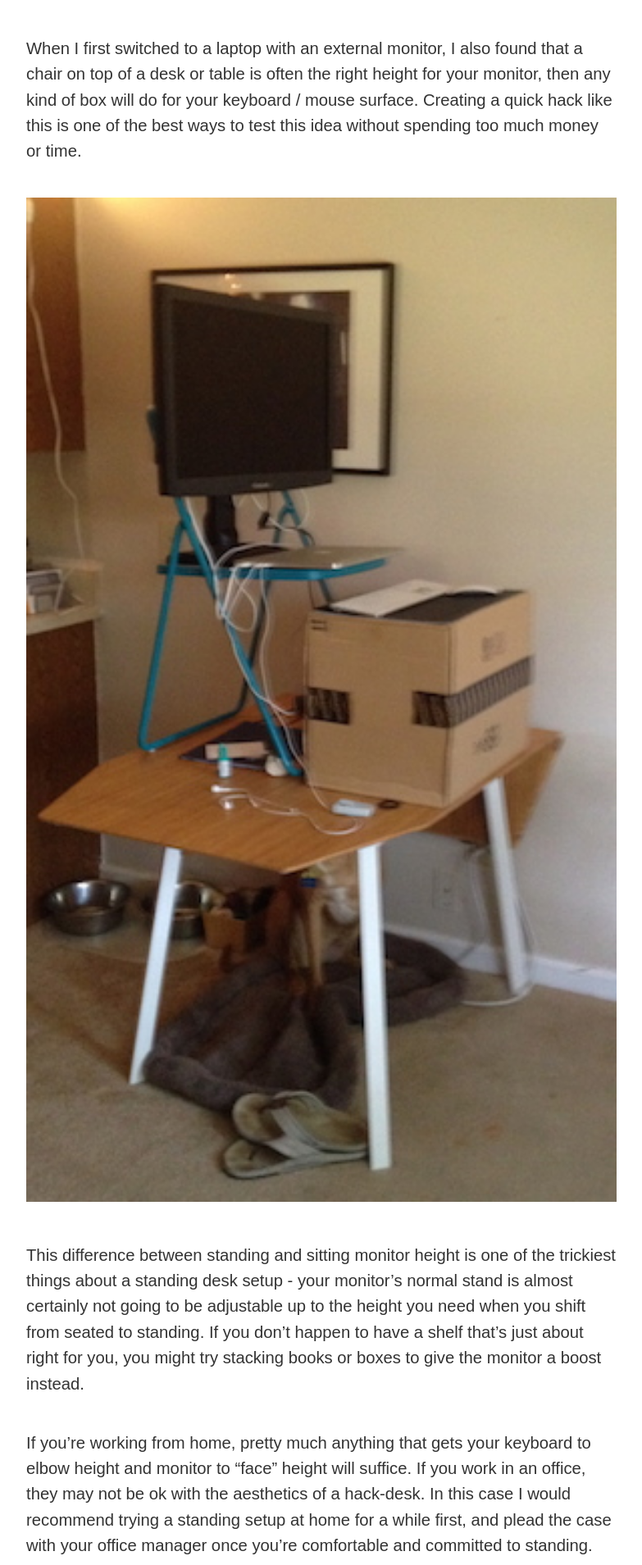
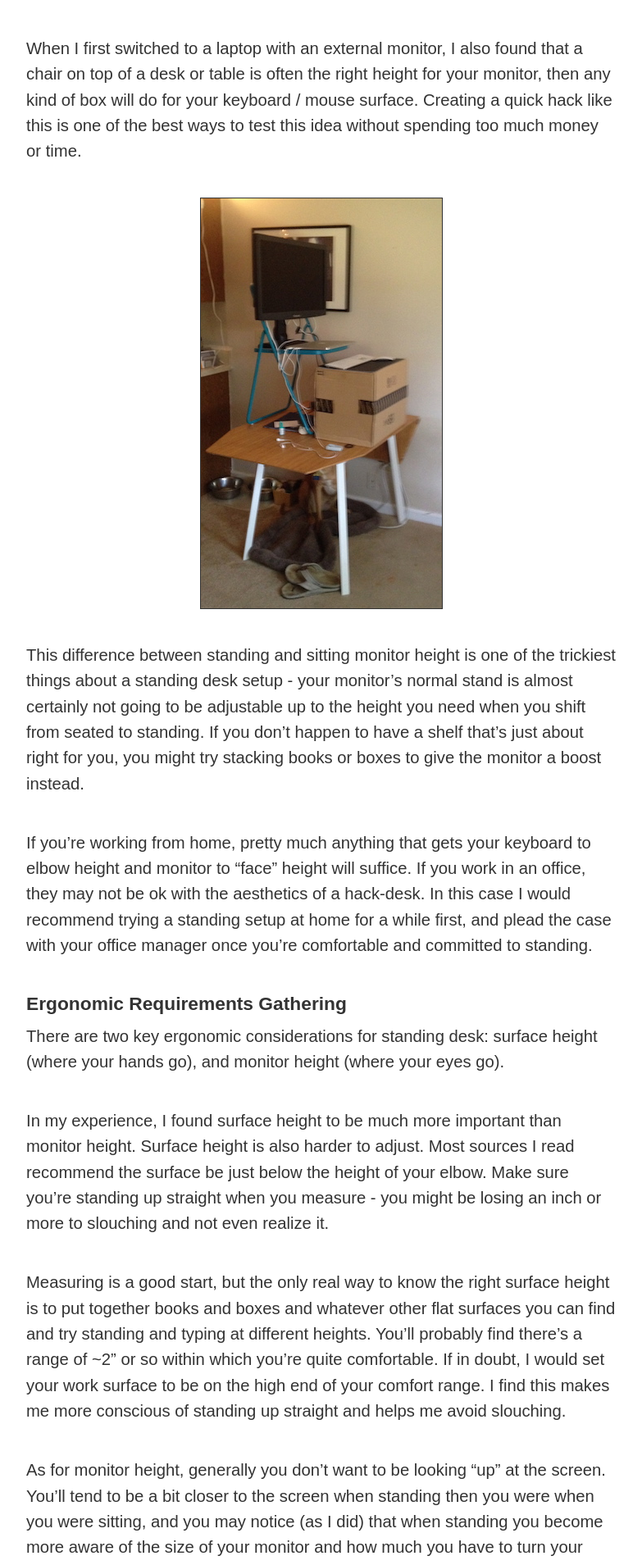
Before and after one commit to JonathanHorowitzCB/citrusbyte.github.io, a Jekyll site: the page built from _posts/2014-11-13-why-standing-desk.markdown, in a window 1280 px wide. Shown: the part 1812-3721 px from the top of the page at 82% size, without its empty margins (248-1031 px from the left). Built offline with Jekyll 4.4.1, drawn with Linux system fonts in a browser that asks for light colours.

Commit message:
Add image classes because one style won't fit all

```diff
--- a/_posts/2014-11-13-why-standing-desk.markdown
+++ b/_posts/2014-11-13-why-standing-desk.markdown
@@ -58,7 +58,7 @@
 quick hack like this is one of the best ways to test this idea without spending
 too much money or time.
 
-![Experiment 1](/images/posts/2014-11-13-sd-test-1.jpg)
+<img class="centered bordered" title="Experiment 1" alt="Experiment 1" src="/images/posts/2014-11-13-sd-test-1.jpg">
 
 This difference between standing and sitting monitor height is one of the
 trickiest things about a standing desk setup - your monitor’s normal stand is
@@ -156,7 +156,7 @@
 height. I used a little step-stool as a monitor stand, upon which my 27” Cinema
 Display and MacBook Pro fit quite nicely.
 
-![Improvized Desk](/images/posts/2014-11-13-sd-test-2.jpg)
+<img class="centered bordered" title="Improvized Desk" alt="Improvized Desk" src="/images/posts/2014-11-13-sd-test-2.jpg">
 
 This setup served me well for about a year. As you can imagine, the big
 drawers in the dresser are an easy place to keep all your gear, and the monitor
@@ -185,8 +185,8 @@
 would extend the work surface. I modeled this in [SketchUp][7], which is a
 fantastic 3D-drafting tool for this sort of thing.
 
-![First Round of Designs](/images/posts/2014-11-13-sd-designs-1.png)
-![Second Round of Designs](/images/posts/2014-11-13-sd-designs-2.png)
+<img class="centered" title="First round of designs" alt="First round of designs" src="/images/posts/2014-11-13-sd-designs-1.png">
+<img class="centered" title="Second round of designs" alt="Second round of designs" src="/images/posts/2014-11-13-sd-designs-2.png">
 
 After consulting with some professional wood-workers about the feasibility of
 these designs, I reconsidered. First, building in a monitor platform means it
@@ -197,12 +197,12 @@
 
 I went back to the drawing board and simplified the concept quite a bit.
 
-![Third Round of Designs](/images/posts/2014-11-13-sd-designs-3.png)
+<img class="centered" title="Third round of designs" alt="Third round of designs" src="/images/posts/2014-11-13-sd-designs-3.png">
 
 In hindsight, this was the best decision I made. The final design looked like
 this:
 
-![Final Design](/images/posts/2014-11-13-sd-design-final.png)
+<img class="centered" title="Final Design" alt="Final Design" src="/images/posts/2014-11-13-sd-design-final.png">
 
 I originally planned for a 24x44” work surface. When I actually got in the shop
 and started cutting, I decided to go with a 25x48” surface. There’s a lot to be
@@ -249,13 +249,13 @@
 needed 14 strips total, which I glued together (short side to short side) and
 then cut to length to make a “butcher block” table top.
 
-![Butcher Block Glue Up](/images/posts/2014-11-13-sd-const-1.jpg)
+<img class="centered bordered" title="Butcher Block Glue Up" alt="Butcher Block Glue Up" src="/images/posts/2014-11-13-sd-const-1.jpg">
 
 The second step was to make the crossbeams and leg beams, which I cut down to
 approximately 1.75” x 3”, varying lengths. This was the easiest step of the
 whole process.
 
-![Legs and Crossbeams](/images/posts/2014-11-13-sd-const-2.jpg)
+<img class="centered bordered" title="Legs and Crossbeams" alt="Legs and Crossbeams" src="/images/posts/2014-11-13-sd-const-2.jpg">
 
 The hardest step was making the finger joints for the legs. I decided to make
 square legs for the desk which would be finger joined together. It took a lot of
@@ -276,7 +276,7 @@
 fit into my car. I designed it so that the desk could be assembled from five
 pieces: 2 legs, 2 crossbeams, and the top.
 
-![Five pieces](/images/posts/2014-11-13-sd-const-3.jpg)
+<img class="centered bordered" title="Five pieces" alt="Five pieces" src="/images/posts/2014-11-13-sd-const-3.jpg">
 
 To join the legs and crossbeams, I installed two hangar bolts on the top of each
 leg, and drilled an appropriate bolt hole on the crossbeams so that I could
@@ -284,13 +284,13 @@
 This allows the table to to sit flush on top of the beam, covering the bolt
 hole.
 
-![Hangar Bolts](/images/posts/2014-11-13-sd-const-bolts.jpg)
+<img class="centered bordered" title="Hangar Bolts" alt="Hangar Bolts" src="/images/posts/2014-11-13-sd-const-bolts.jpg">
 
 When the bolt is ratcheted on tight there’s very little wiggle in this desk,
 despite the lack of extra cross beams, so this aspect of the design worked out
 quite well.
 
-![Frame assembled](/images/posts/2014-11-13-sd-const-4.jpg)
+<img class="centered bordered" title="Frame assembled" alt="Frame assembled" src="/images/posts/2014-11-13-sd-const-4.jpg">
 
 To attach the top to the crossbeams I used six desktop fasteners  (aka “figure
 eight” fasteners). These allow a little bit of horizontal expansion and
@@ -320,9 +320,9 @@
 
 ## Final Results
 
-![Final desk](/images/posts/2014-11-13-sd-final-1.jpg)
-![Close up on the finger joints](/images/posts/2014-11-13-sd-final-2.jpg)
-![Before and After](/images/posts/2014-11-13-sd-final-3.jpg)
+<img class="centered bordered" title="Final desk" alt="Final desk" src="/images/posts/2014-11-13-sd-final-1.jpg">
+<img class="centered bordered" title="Close up on the finger joints" alt="Close up on the finger joints" src="/images/posts/2014-11-13-sd-final-2.jpg">
+<img class="centered bordered" title="Before and After" alt="Before and After" src="/images/posts/2014-11-13-sd-final-3.jpg">
 
 The final result looks very nice, and has earned me a lot of compliments.
 More importantly, it’s an excellent work surface that suits my standing work
--- a/css/base.css
+++ b/css/base.css
@@ -20,9 +20,7 @@
 
 h4 { font-weight: bold; }
 
-img {
-	width:100%;
-}
+img { max-width:100%; }
 
 /* LINKS
 --------------------------------------------------- */
--- a/css/main.css
+++ b/css/main.css
@@ -60,6 +60,20 @@
 	margin-bottom:20px;
 }
 
+
+.post-content img.centered {
+  display: block;
+  margin: 0 auto 1em;
+}
+
+.post-content img.full {
+  width: 100%;
+}
+
+.post-content img.bordered {
+  border: 1px solid #333;
+}
+
 .post-content p code {
   background: #F5F5F5;
   border: 1px solid #EAEAEA;
```
